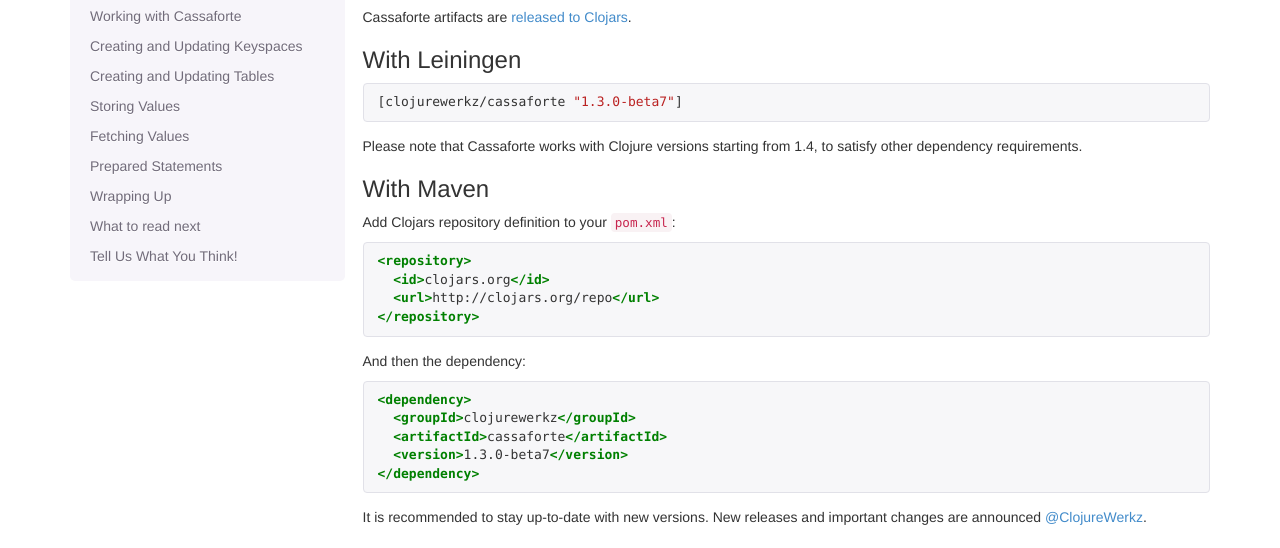
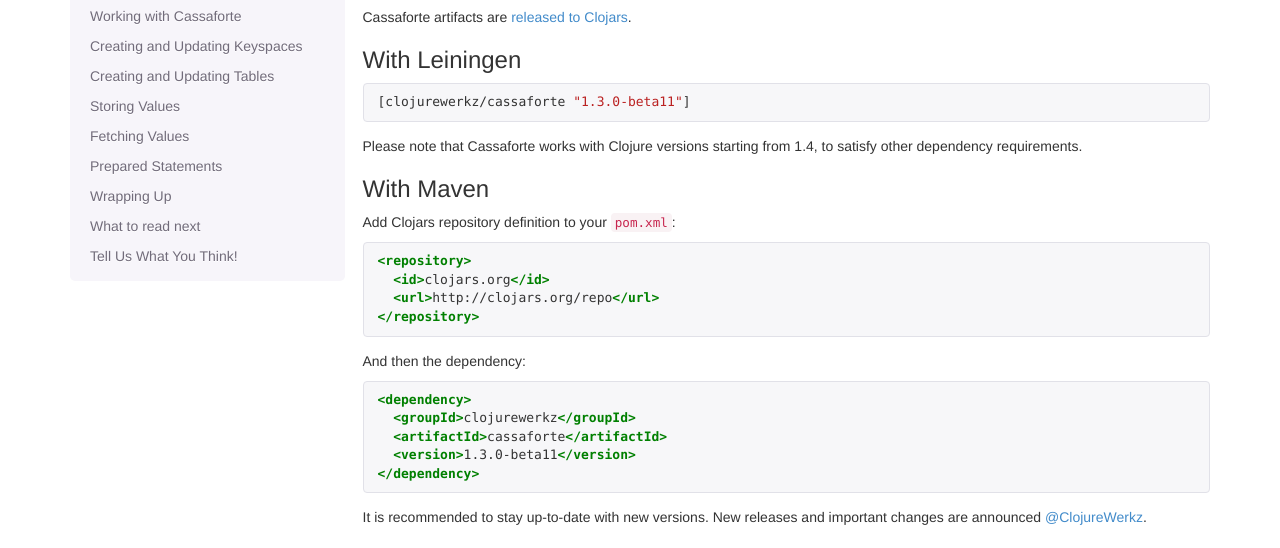
Before and after one commit to clojurewerkz/cassaforte.docs, a Jekyll site: the page built from articles/getting_started.md, in a window 1280 px wide and 900 px high. Shown: the part 289-837 px from the top of the window. Built offline with Jekyll 4.4.1, drawn with Linux system fonts in a browser that asks for light colours; some web fonts are replaced; Markdown is read by kramdown in place of the engine named in the settings.

Commit message:
beta11 is out

````diff
--- a/articles/getting_started.md
+++ b/articles/getting_started.md
@@ -23,7 +23,7 @@ Cassaforte artifacts are [released to Clojars](https://clojars.org/clojurewerkz/
 ### With Leiningen
 
 ```clj
-[clojurewerkz/cassaforte "1.3.0-beta7"]
+[clojurewerkz/cassaforte "1.3.0-beta11"]
 ```
 
 Please note that Cassaforte works with Clojure versions starting from 1.4, to satisfy other
@@ -46,7 +46,7 @@ And then the dependency:
 <dependency>
   <groupId>clojurewerkz</groupId>
   <artifactId>cassaforte</artifactId>
-  <version>1.3.0-beta7</version>
+  <version>1.3.0-beta11</version>
 </dependency>
 ```
 
````
